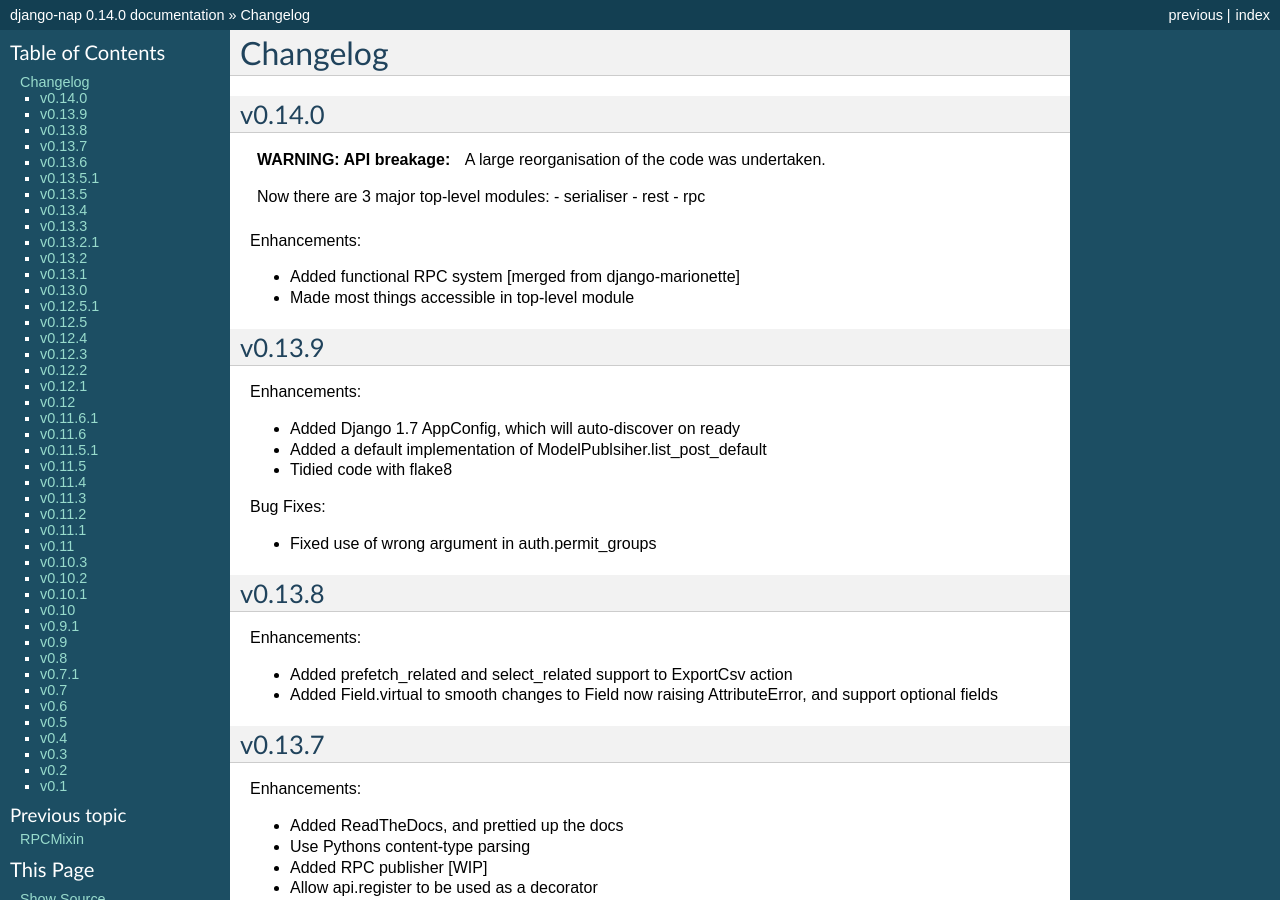
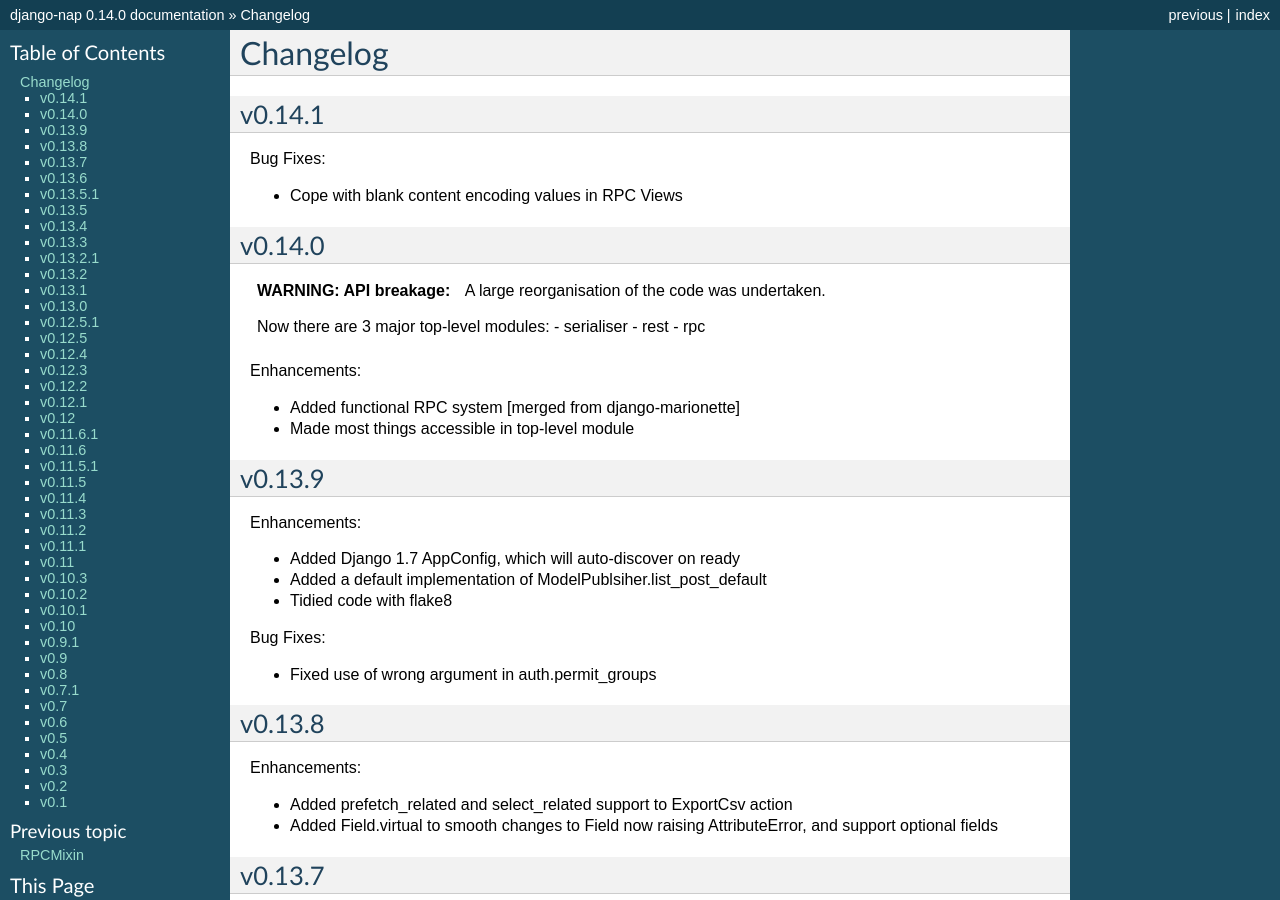
Before and after one commit to funkybob/django-nap, a Sphinx documentation site: the page built from docs/changelog.rst, in a window 1280 px wide and 900 px high. Built offline with Sphinx 7.4.7, drawn with Linux system fonts in a browser that asks for light colours; pages that are not in the unit, such as notebooks, are missing from menus.

Commit message:
Update changelog

```diff
--- a/docs/changelog.rst
+++ b/docs/changelog.rst
@@ -1,6 +1,13 @@
 =========
 Changelog
 =========
+
+v0.14.1
+=======
+
+Bug Fixes:
+
++ Cope with blank content encoding values in RPC Views
 
 v0.14.0
 =======
```
